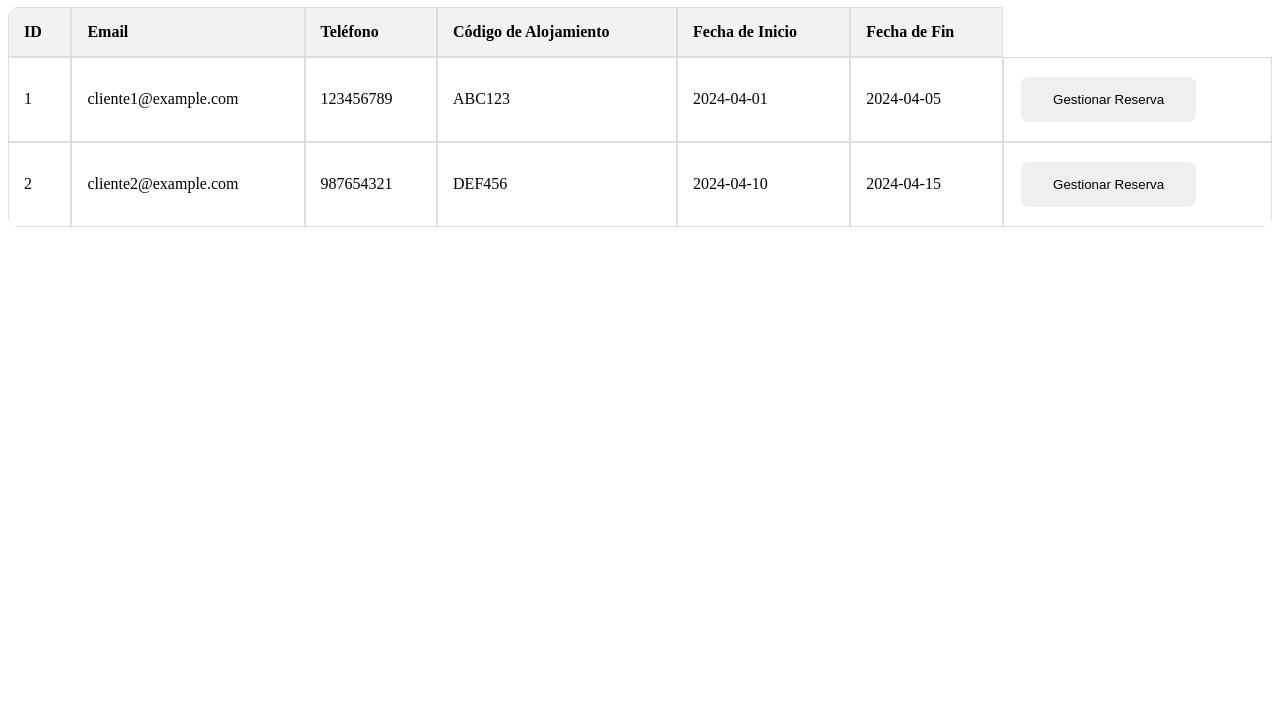
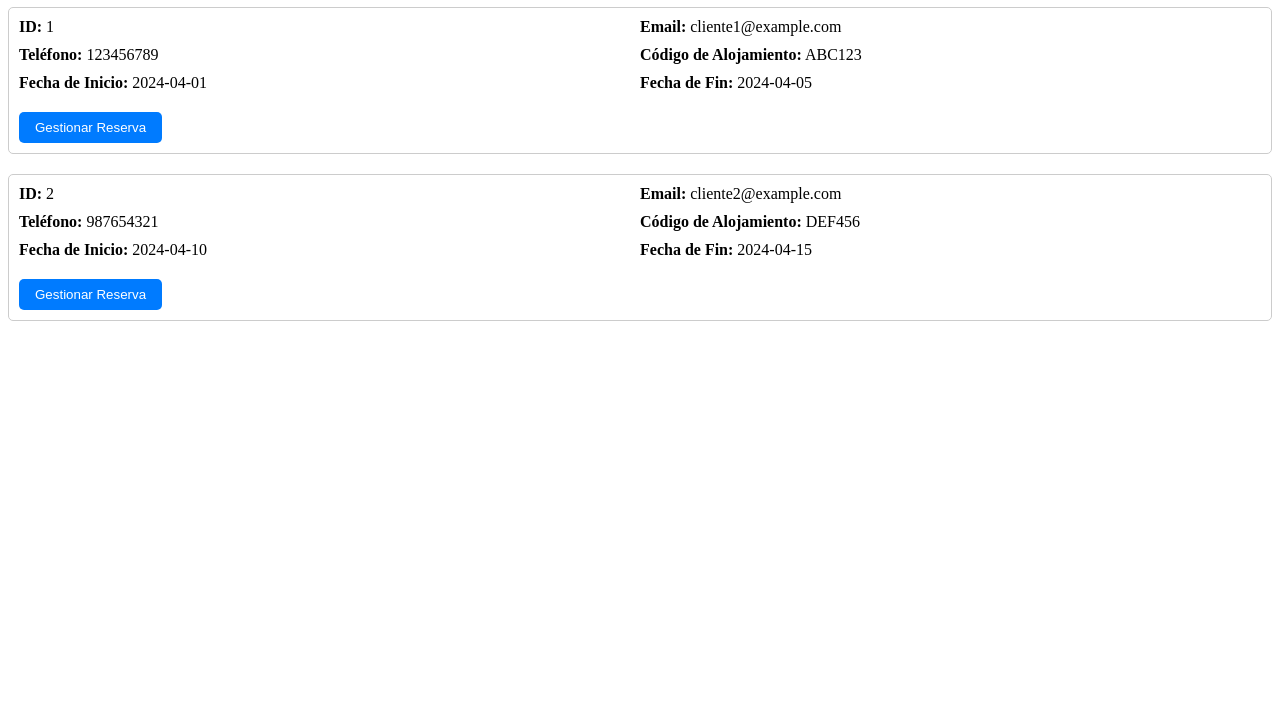
Before and after one commit to rpallin0705/ProyectoDAM-Omar_Lerma-Angela_Romero-Julio_Moreno-RafaelA_Palomares, a plain HTML site: page reservas.html in a window 1280 px wide. Shown: the part 73-800 px from the top of the page. Drawn offline with Linux system fonts and the light colour scheme.

Commit message:
html reservas temporal

```diff
--- a/reservas.html
+++ b/reservas.html
@@ -3,78 +3,101 @@
 <head>
     <meta charset="UTF-8">
     <meta name="viewport" content="width=device-width, initial-scale=1.0">
-    <title>Reservas</title>
+    <title>Reservas del Hotel</title>
+    <style>
+        .reservas-container {
+            display: flex;
+            flex-direction: column;
+        }
 
+        .reserva {
+            display: flex;
+            flex-wrap: wrap;
+            border: 1px solid #ccc;
+            border-radius: 5px;
+            padding: 10px;
+            margin-bottom: 20px;
+        }
+
+        .reserva-info {
+            width: 50%;
+            margin-bottom: 10px;
+        }
+
+        .reserva-info label {
+            font-weight: bold;
+        }
+
+        .boton-gestionar {
+            padding: 8px 16px;
+            background-color: #007bff;
+            color: #fff;
+            border: none;
+            border-radius: 5px;
+            cursor: pointer;
+            margin-top: 10px;
+        }
+    </style>
 </head>
+<body>
+    <h1 style="text-align: center;">Reservas del Hotel</h1>
 
-<body>
-    <h1 style="text-align: center;">NOMBRE HOTEL</h1>
-    <table>
-        <thead>
-            <tr>
-                <th>ID</th>
-                <th>Email</th>
-                <th>Teléfono</th>
-                <th>Código de Alojamiento</th>
-                <th>Fecha de Inicio</th>
-                <th>Fecha de Fin</th>
-            </tr>
-        </thead>
-        <tbody>
-            <tr>
-                <td>1</td>
-                <td>cliente1@example.com</td>
-                <td>123456789</td>
-                <td>ABC123</td>
-                <td>2024-04-01</td>
-                <td>2024-04-05</td>
-                <td><button>Gestionar Reserva</button></td>
-            </tr>
-            <tr>
-                <td>2</td>
-                <td>cliente2@example.com</td>
-                <td>987654321</td>
-                <td>DEF456</td>
-                <td>2024-04-10</td>
-                <td>2024-04-15</td>
-                <td><button>Gestionar Reserva</button></td>
-            </tr>
-            <!-- Agrega más filas según sea necesario -->
-        </tbody>
-    </table>
+    <div class="reservas-container">
+        <div class="reserva">
+            <div class="reserva-info">
+                <label>ID:</label>
+                <span>1</span>
+            </div>
+            <div class="reserva-info">
+                <label>Email:</label>
+                <span>cliente1@example.com</span>
+            </div>
+            <div class="reserva-info">
+                <label>Teléfono:</label>
+                <span>123456789</span>
+            </div>
+            <div class="reserva-info">
+                <label>Código de Alojamiento:</label>
+                <span>ABC123</span>
+            </div>
+            <div class="reserva-info">
+                <label>Fecha de Inicio:</label>
+                <span>2024-04-01</span>
+            </div>
+            <div class="reserva-info">
+                <label>Fecha de Fin:</label>
+                <span>2024-04-05</span>
+            </div>
+            <button class="boton-gestionar">Gestionar Reserva</button>
+        </div>
+
+        <div class="reserva">
+            <div class="reserva-info">
+                <label>ID:</label>
+                <span>2</span>
+            </div>
+            <div class="reserva-info">
+                <label>Email:</label>
+                <span>cliente2@example.com</span>
+            </div>
+            <div class="reserva-info">
+                <label>Teléfono:</label>
+                <span>987654321</span>
+            </div>
+            <div class="reserva-info">
+                <label>Código de Alojamiento:</label>
+                <span>DEF456</span>
+            </div>
+            <div class="reserva-info">
+                <label>Fecha de Inicio:</label>
+                <span>2024-04-10</span>
+            </div>
+            <div class="reserva-info">
+                <label>Fecha de Fin:</label>
+                <span>2024-04-15</span>
+            </div>
+            <button class="boton-gestionar">Gestionar Reserva</button>
+        </div>
+    </div>
 </body>
 </html>
-<style>
-    table {
-        border-collapse: separate;
-        border-spacing: 0;
-        width: 100%;
-        border-radius: 10px;
-        overflow: hidden;
-    }
-    th, td {
-        border: 1px solid #dddddd;
-        text-align: left;
-        padding: 15px;
-    }
-    th {
-        background-color: #f2f2f2;
-    }
-
-    button {
-            border: none;
-            padding: 15px 32px;
-            text-align: center;
-            text-decoration: none;
-            display: inline-block;
-            margin: 4px 2px;
-            cursor: pointer;
-            border-radius: 8px;
-            transition: transform 0.3s ease;
-        }
-
-        button:hover {
-            transform: scale(1.1); /* Aumenta el tamaño en un 10% */
-        }
-    </style>
-</style>
```
